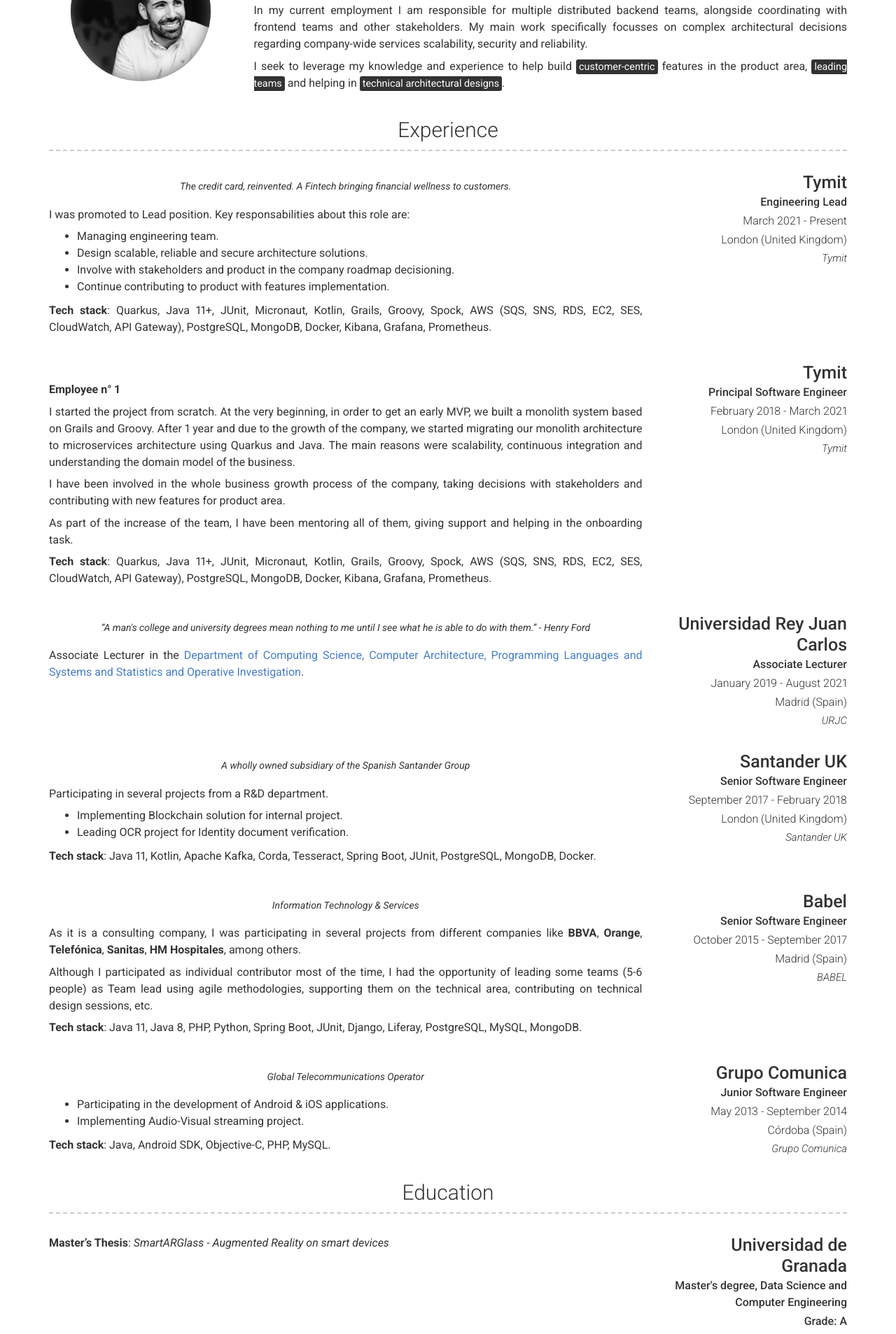
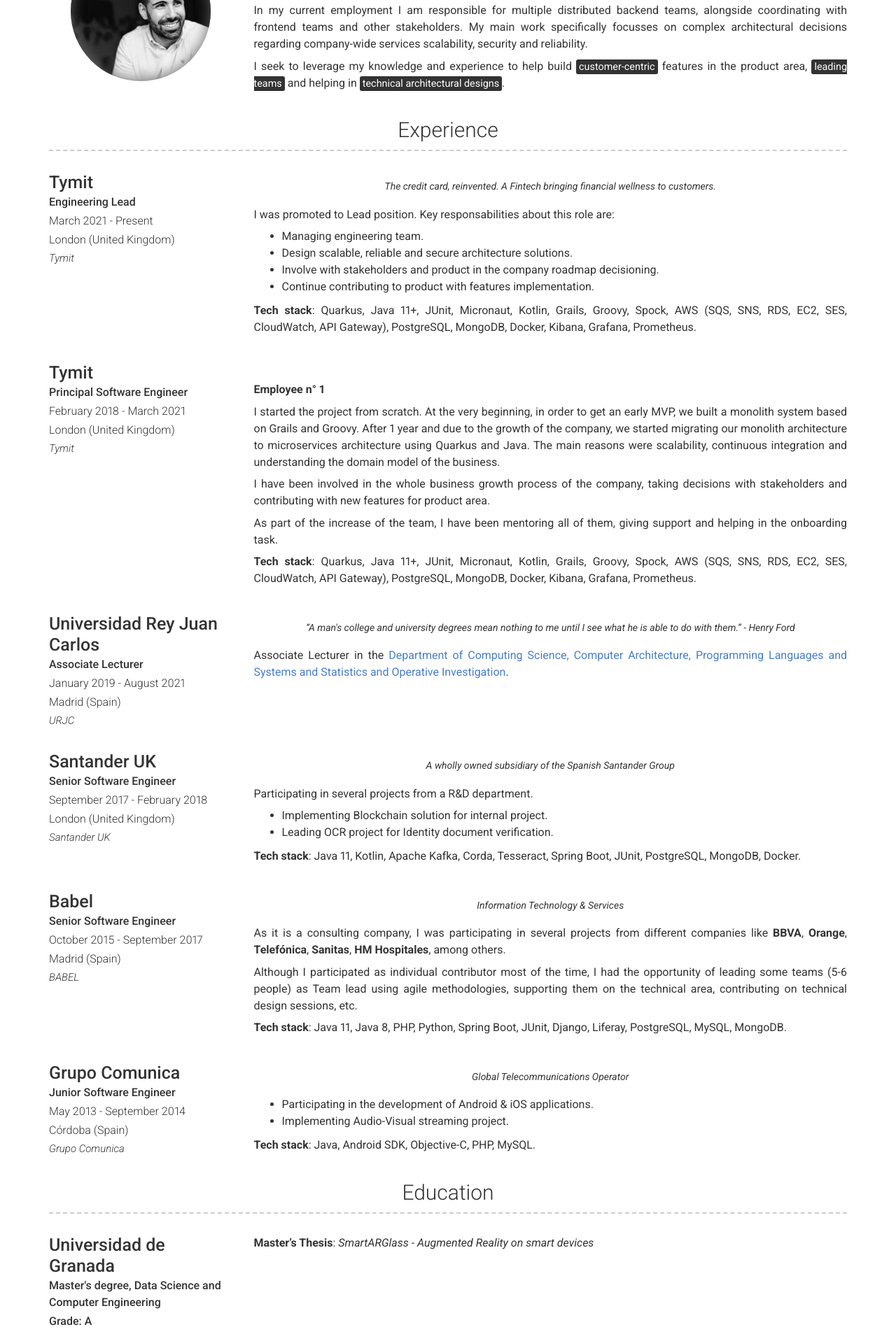
Before and after one commit to crilofer/crilofer.github.io, a Jekyll site: the page built from index.md, in a window 1280 px wide. Shown: the part 386-2293 px from the top of the page at 70% size. Built offline with Jekyll 4.4.1, drawn with Linux system fonts in a browser that asks for light colours; nearby versions of some CDN libraries.

Commit message:
Changed layout position

```diff
--- a/_config.yml
+++ b/_config.yml
@@ -64,7 +64,7 @@ content:
   - title: Experience
     layout: list
     content:
-      - layout: right
+      - layout: left
         title: Tymit
         sub_title: Engineering Lead
         caption: March 2021 - Present
@@ -84,7 +84,7 @@ content:
           **Tech stack**: Quarkus, Java 11+, JUnit, Micronaut, Kotlin, Grails, Groovy, Spock, AWS (SQS, SNS, RDS, EC2, SES, CloudWatch, API Gateway), PostgreSQL, MongoDB, Docker,
           Kibana, Grafana, Prometheus.
 
-      - layout: right
+      - layout: left
         title: Tymit
         sub_title: Principal Software Engineer
         caption: February 2018 - March 2021
@@ -107,7 +107,7 @@ content:
           **Tech stack**: Quarkus, Java 11+, JUnit, Micronaut, Kotlin, Grails, Groovy, Spock, AWS (SQS, SNS, RDS, EC2, SES, CloudWatch, API Gateway), PostgreSQL, MongoDB, Docker,
           Kibana, Grafana, Prometheus.
 
-      - layout: right
+      - layout: left
         title: Universidad Rey Juan Carlos
         sub_title: Associate Lecturer
         caption: January 2019 - August 2021
@@ -120,7 +120,7 @@ content:
           Associate Lecturer in the [Department of Computing Science, Computer Architecture, Programming Languages and Systems and Statistics and Operative
           Investigation](https://gestion2.urjc.es/pdi/departamento/Y157).
 
-      - layout: right
+      - layout: left
         title: Santander UK
         sub_title: Senior Software Engineer
         caption: September 2017 - February 2018
@@ -137,7 +137,7 @@ content:
 
           **Tech stack**: Java 11, Kotlin, Apache Kafka, Corda, Tesseract, Spring Boot, JUnit, PostgreSQL, MongoDB, Docker.
 
-      - layout: right
+      - layout: left
         title: Babel
         sub_title: Senior Software Engineer
         caption: October 2015 - September 2017
@@ -155,7 +155,7 @@ content:
 
           **Tech stack**: Java 11, Java 8, PHP, Python, Spring Boot, JUnit, Django, Liferay, PostgreSQL, MySQL, MongoDB.
 
-      - layout: right
+      - layout: left
         title: Grupo Comunica
         sub_title: Junior Software Engineer
         caption: May 2013 - September 2014
@@ -174,7 +174,7 @@ content:
   - title: Education
     layout: list
     content:
-      - layout: right
+      - layout: left
         title: Universidad de Granada
         sub_title: Master's degree, Data Science and Computer Engineering
         grade: A
@@ -183,7 +183,7 @@ content:
         description: | # this will include new lines to allow paragraphs
           **Master's Thesis**: _SmartARGlass - Augmented Reality on smart devices_
 
-      - layout: right
+      - layout: left
         title: Universidad de Córdoba
         sub_title: Degree, Computer Engineering
         grade: B+
```
Also changed, not shown: 1 other file.
